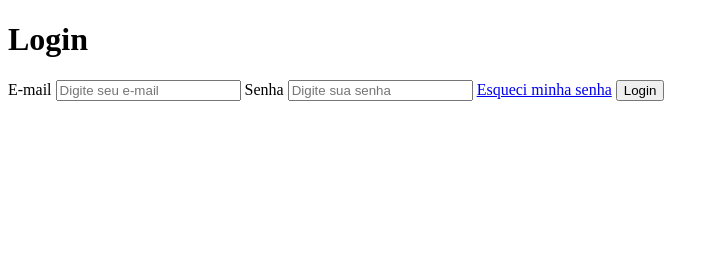
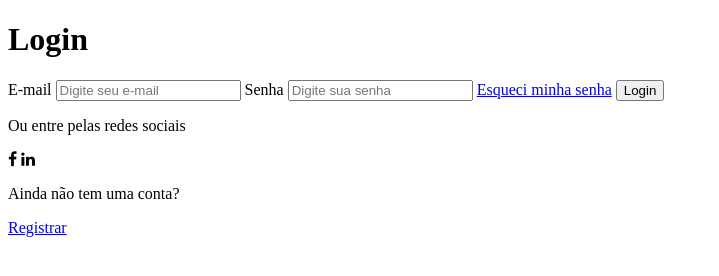
Before and after one commit to Dubellboy/Tela_login_HTML_CSS, a plain HTML site: page index.html in a window 1280 px wide. Shown: the whole page, without its empty margins (0-719 px from the left). Drawn offline with Linux system fonts and the light colour scheme.

Commit message:
Conclusão HTML

```diff
--- a/index.html
+++ b/index.html
@@ -18,6 +18,17 @@
             <a href="#" id="forgot-password">Esqueci minha senha</a>
             <input type="submit" value="Login">
         </form>
+        <div id="social-container"><!--Links redes sociais-->
+            <p>Ou entre pelas redes sociais</p>
+            <i class="fa fa-facebook-f"></i>
+            <i class="fa fa-linkedin"></i>
+
+        </div><!--Fim links redes sociais-->
+
+        <div id="registrar-container">
+            <p>Ainda não tem uma conta?</p>
+            <a href="#">Registrar</a>
+        </div>
 
     </div><!--Fim do container-->
 </body>
```
